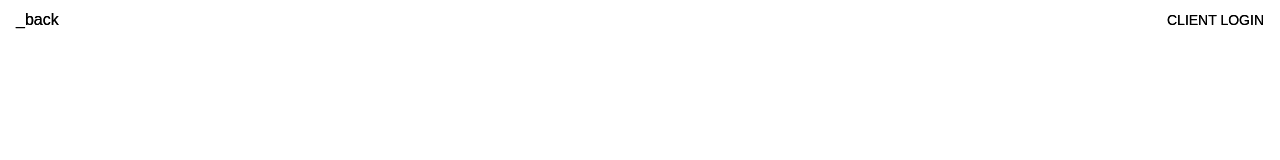
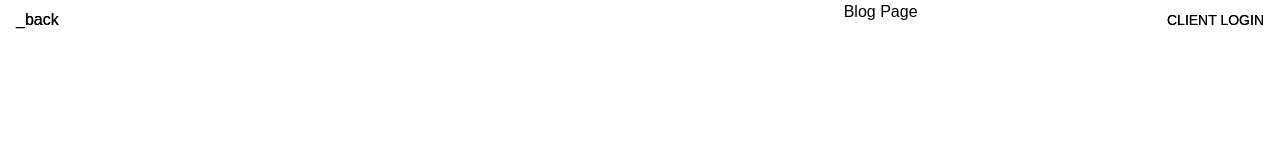
Before and after one commit to chrisintae/cerealcreative, a Next.js app: page /blog in a window 1280 px wide. Shown: the top 160 px of the page. Built offline with nearby package versions, Linux system fonts and the light colour scheme; a web font is replaced by a local one.

Commit message:
Fix(feature): blog page

```diff
--- /dev/null
+++ b/app/(marketing)/blog/head.tsx
@@ -0,0 +1,10 @@
+export default function Head() {
+  return (
+    <>
+      <title>Highly _Conceptual Blog. a cereal _creative joint.</title>
+      <meta content="width=device-width, initial-scale=1" name="viewport" />
+      <meta name="description" content="Generated by create next app" />
+      <link rel="icon" href="/favicon.ico" />
+    </>
+  );
+}
--- a/app/(marketing)/blog/page.tsx
+++ b/app/(marketing)/blog/page.tsx
@@ -2,6 +2,10 @@
   children: React.ReactNode;
 };
 
-export default function BlogPage({ children }: Props) {
-  return <div>{children}</div>;
+export default function BlogPage() {
+  return (
+    <div>
+      <h1>Blog Page</h1>
+    </div>
+  );
 }
```
